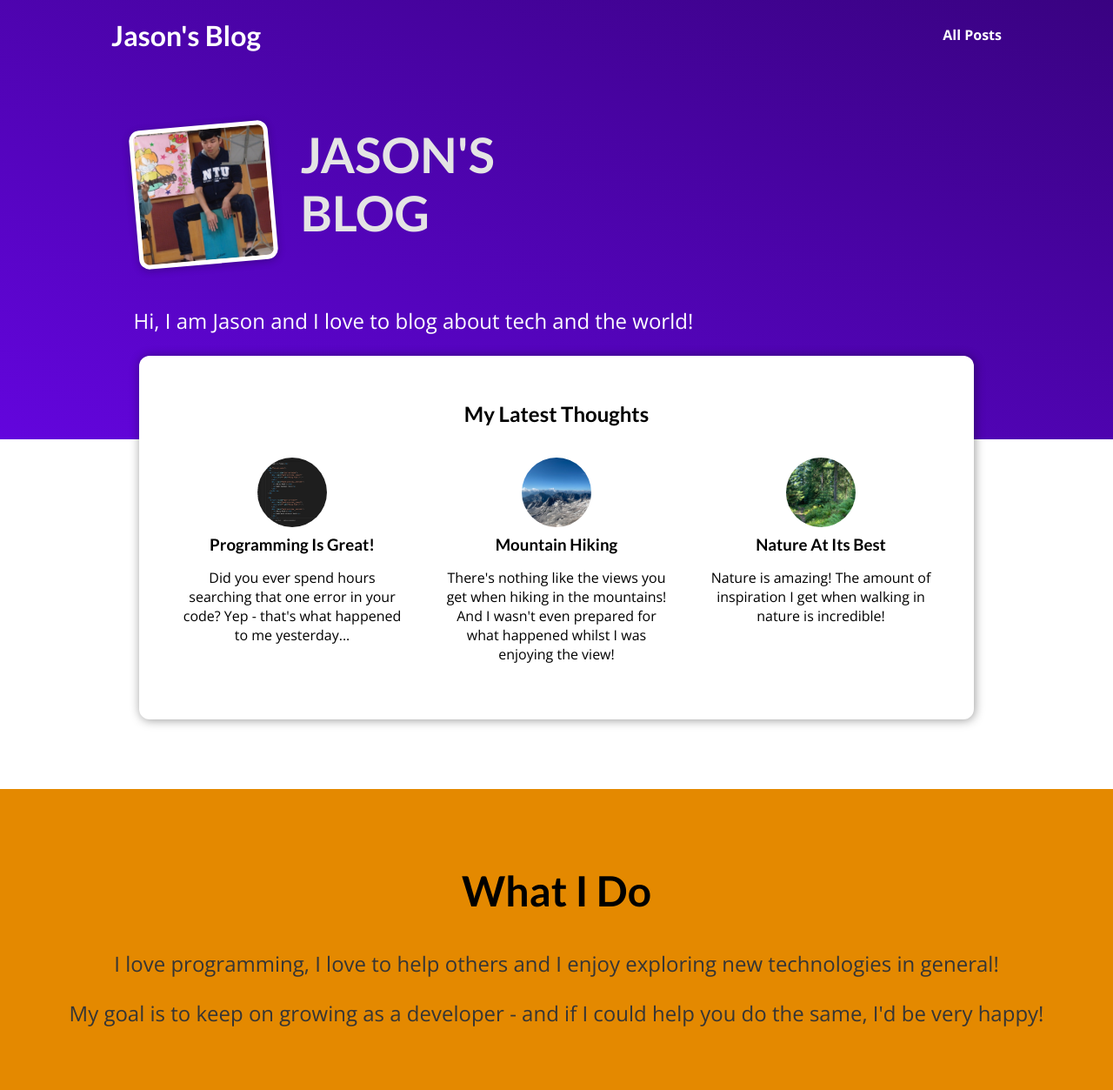
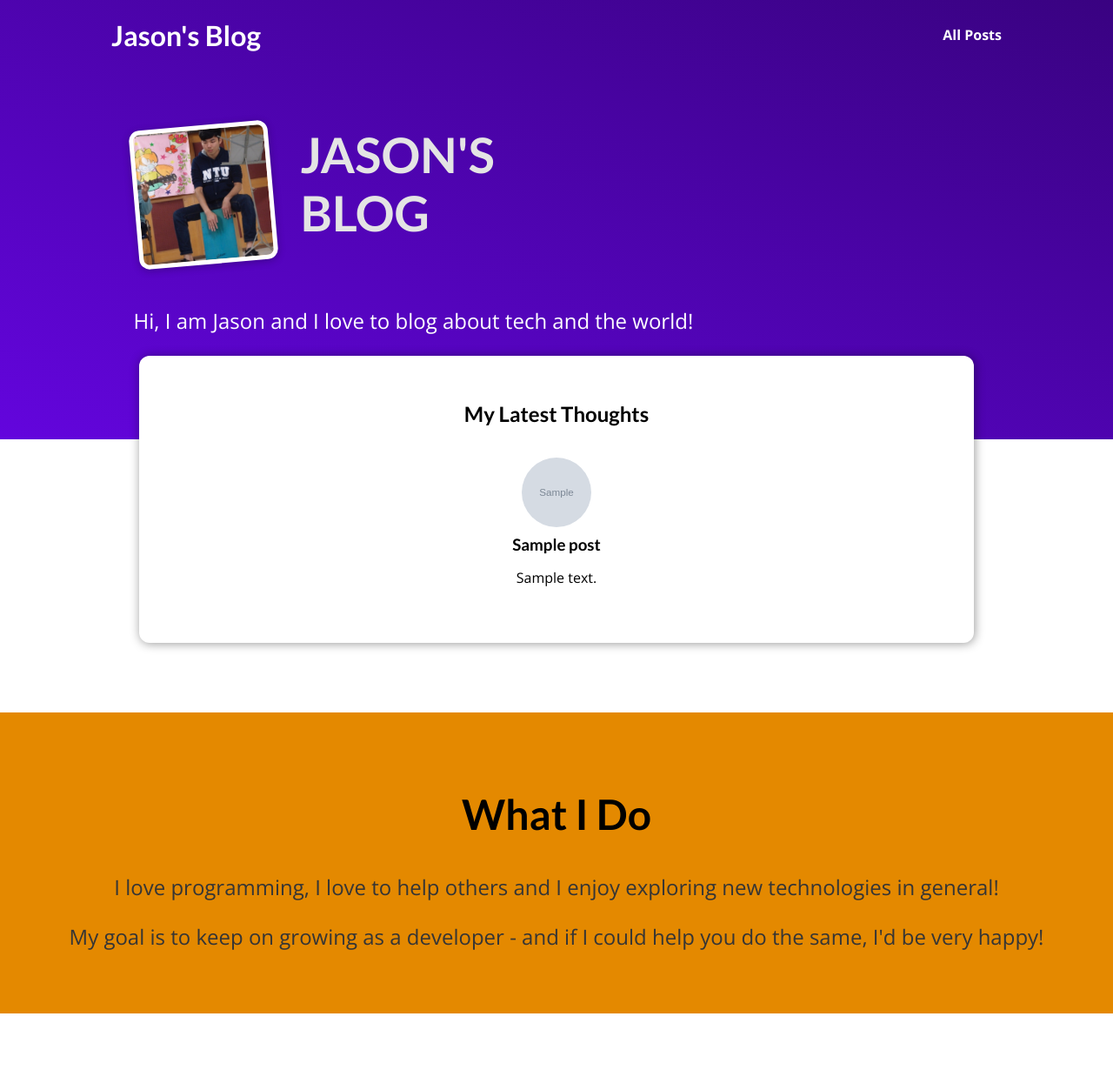
Before and after one commit to jasonluo07/django-blog, a Django app: page / in a window 1280 px wide. Shown: the whole page at 87% size. After the commit the page ends 1165 px from the top, so only its background shows below. Run offline with Django 3.2, Linux system fonts and the light colour scheme; tables that the repository leaves empty hold one stand-in row (values such as "Sample post"); grey boxes marked "Sample" are stand-in pictures.

Commit message:
Update views with models

```diff
--- a/blog/templates/blog/includes/post.html
+++ b/blog/templates/blog/includes/post.html
@@ -3,7 +3,7 @@
 <li>
     <article class="post">
         <a href="{% url "blog:post-detail-page" post.slug %}">
-            <img src="{% static "blog/images/"|add:post.image %}" alt="{{ post.title }}">
+            <img src="{% static "blog/images/"|add:post.image_name %}" alt="{{ post.title }}">
             <div class="post__content">
                 <h3>{{ post.title }}</h3>
                 <p>{{ post.excerpt }}</p>
--- a/blog/templates/blog/post-detail.html
+++ b/blog/templates/blog/post-detail.html
@@ -13,9 +13,9 @@
 <section id="summary">
     <h2>{{ post.title }}</h2>
     <article>
-        <img src="{% static "blog/images/"|add:post.image %}" alt="{{ post.title }}">
+        <img src="{% static "blog/images/"|add:post.image_name %}" alt="{{ post.title }}">
         <address>By {{ post.author }}</address>
-        <div>Last updated on <time>{{ post.date|date:"d M Y" }}</time></div>
+        <div>Last updated on <time>{{ post.created_time|date:"d M Y" }}</time></div>
     </article>
 </section>
 
--- a/blog/views.py
+++ b/blog/views.py
@@ -1,75 +1,10 @@
-from datetime import date
+from django.shortcuts import get_object_or_404, render
 
-from django.shortcuts import render
-
-all_posts = [
-    {
-        "slug": "hike-in-the-mountains",
-        "image": "mountains.jpg",
-        "author": "Maximilian",
-        "date": date(2021, 7, 21),
-        "title": "Mountain Hiking",
-        "excerpt": "There's nothing like the views you get when hiking in the mountains! And I wasn't even prepared for what happened whilst I was enjoying the view!",
-        "content": """
-            Lorem ipsum dolor sit amet consectetur adipisicing elit. Officiis nobis
-            aperiam est praesentium, quos iste consequuntur omnis exercitationem quam
-            velit labore vero culpa ad mollitia? Quis architecto ipsam nemo. Odio.
-            Lorem ipsum dolor sit amet consectetur adipisicing elit. Officiis nobis
-            aperiam est praesentium, quos iste consequuntur omnis exercitationem quam
-            velit labore vero culpa ad mollitia? Quis architecto ipsam nemo. Odio.
-            Lorem ipsum dolor sit amet consectetur adipisicing elit. Officiis nobis
-            aperiam est praesentium, quos iste consequuntur omnis exercitationem quam
-            velit labore vero culpa ad mollitia? Quis architecto ipsam nemo. Odio.
-        """,
-    },
-    {
-        "slug": "programming-is-fun",
-        "image": "coding.jpg",
-        "author": "Maximilian",
-        "date": date(2022, 3, 10),
-        "title": "Programming Is Great!",
-        "excerpt": "Did you ever spend hours searching that one error in your code? Yep - that's what happened to me yesterday...",
-        "content": """
-            Lorem ipsum dolor sit amet consectetur adipisicing elit. Officiis nobis
-            aperiam est praesentium, quos iste consequuntur omnis exercitationem quam
-            velit labore vero culpa ad mollitia? Quis architecto ipsam nemo. Odio.
-            Lorem ipsum dolor sit amet consectetur adipisicing elit. Officiis nobis
-            aperiam est praesentium, quos iste consequuntur omnis exercitationem quam
-            velit labore vero culpa ad mollitia? Quis architecto ipsam nemo. Odio.
-            Lorem ipsum dolor sit amet consectetur adipisicing elit. Officiis nobis
-            aperiam est praesentium, quos iste consequuntur omnis exercitationem quam
-            velit labore vero culpa ad mollitia? Quis architecto ipsam nemo. Odio.
-        """,
-    },
-    {
-        "slug": "into-the-woods",
-        "image": "woods.jpg",
-        "author": "Maximilian",
-        "date": date(2020, 8, 5),
-        "title": "Nature At Its Best",
-        "excerpt": "Nature is amazing! The amount of inspiration I get when walking in nature is incredible!",
-        "content": """
-            Lorem ipsum dolor sit amet consectetur adipisicing elit. Officiis nobis
-            aperiam est praesentium, quos iste consequuntur omnis exercitationem quam
-            velit labore vero culpa ad mollitia? Quis architecto ipsam nemo. Odio.
-            Lorem ipsum dolor sit amet consectetur adipisicing elit. Officiis nobis
-            aperiam est praesentium, quos iste consequuntur omnis exercitationem quam
-            velit labore vero culpa ad mollitia? Quis architecto ipsam nemo. Odio.
-            Lorem ipsum dolor sit amet consectetur adipisicing elit. Officiis nobis
-            aperiam est praesentium, quos iste consequuntur omnis exercitationem quam
-            velit labore vero culpa ad mollitia? Quis architecto ipsam nemo. Odio.
-        """,
-    },
-]
-
-
-def get_date(entity):
-    return entity["date"]
+from .models import Post
 
 
 def index(request):
-    sorted_posts = sorted(all_posts, key=get_date, reverse=True)
-    latest_posts = sorted_posts[:3]
+    latest_posts = Post.objects.order_by("-created_time")[:3]
     context = {
         "posts": latest_posts,
     }
@@ -78,6 +13,7 @@ def index(request):
 
 
 def post_list(request):
+    all_posts = Post.objects.order_by("-created_time")
     context = {
         "posts": all_posts,
     }
@@ -86,9 +22,9 @@ def post_list(request):
 
 
 def post_detail(request, slug):
-    post = next(post for post in all_posts if post["slug"] == slug)
+    identified_post = get_object_or_404(Post, slug=slug)
     context = {
-        "post": post,
+        "post": identified_post,
     }
 
     return render(request, "blog/post-detail.html", context)
```
